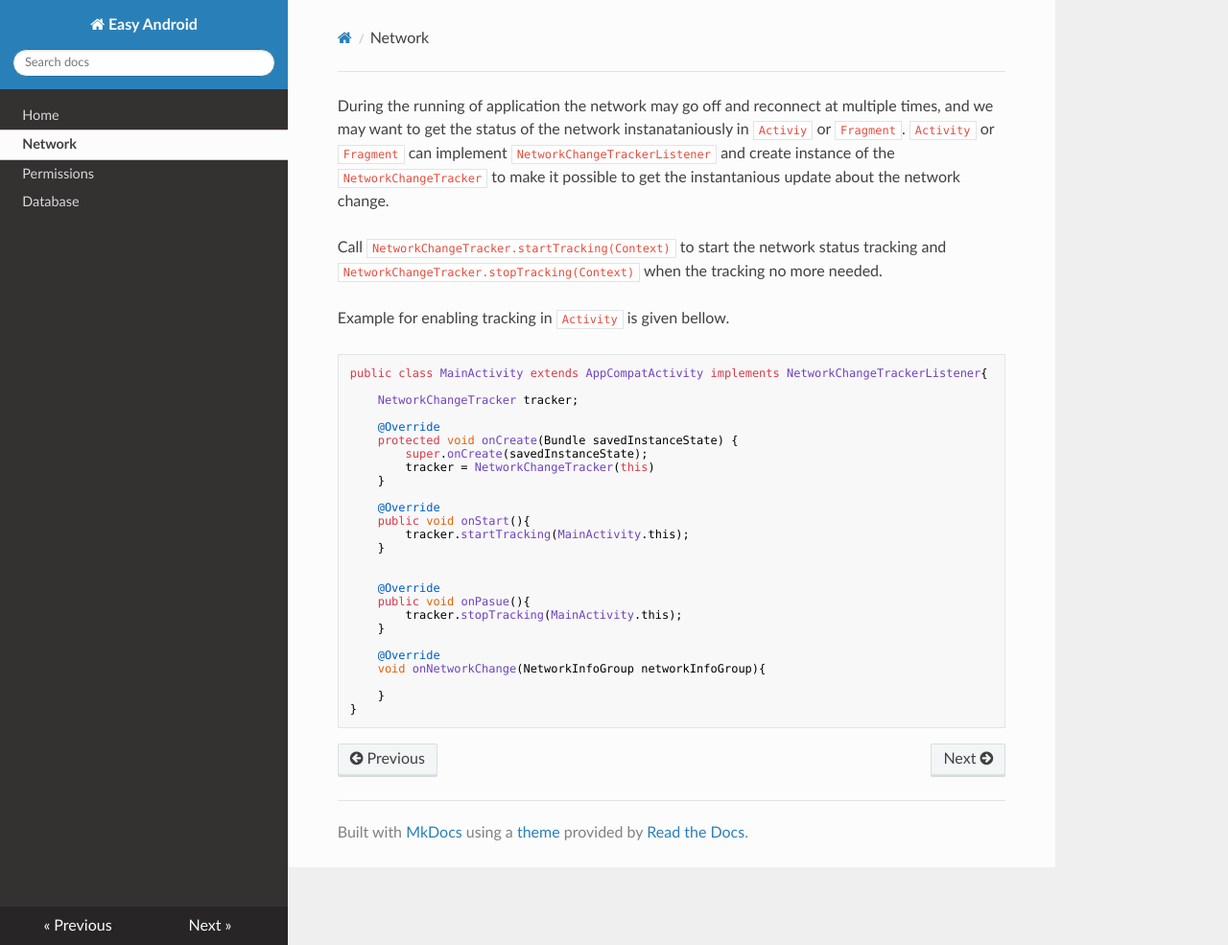
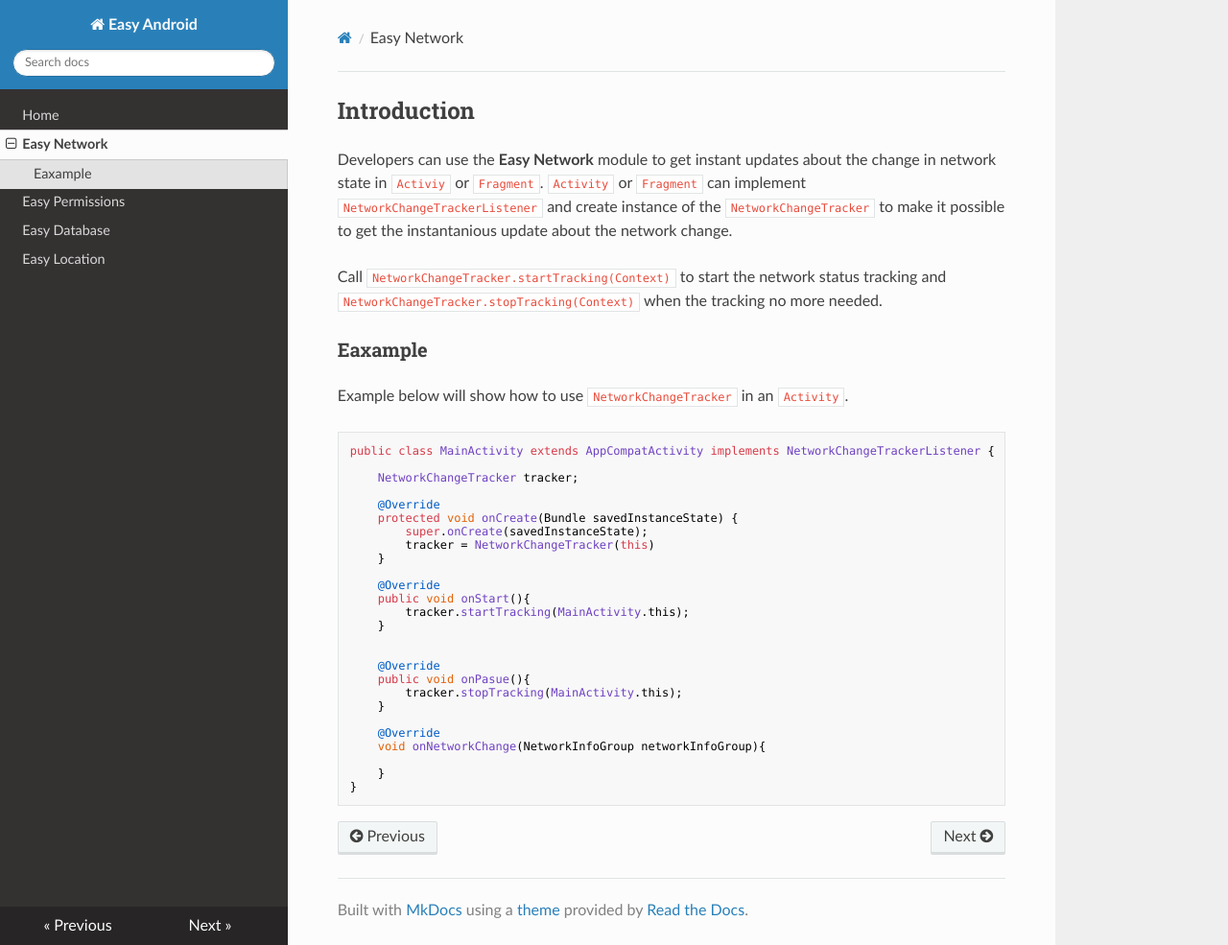
Before and after one commit to SarathBabu/easy-android, an MkDocs documentation site: the page built from docs-src/docs/network.md, in a window 1280 px wide and 985 px high. Shown: the whole window at 96% size. Built offline with MkDocs 1.6.1, drawn with Linux system fonts in a browser that asks for light colours; nearby versions of some CDN libraries; old or Windows-style settings are respelled for this version of MkDocs.

Commit message:
doc updated

```diff
--- a/docs-src/docs/network.md
+++ b/docs-src/docs/network.md
@@ -1,10 +1,12 @@
-During the running of application the network may go off and reconnect at multiple times, and we may want to get the status of the network instanataniously in `Activiy` or `Fragment`. `Activity` or `Fragment` can implement `NetworkChangeTrackerListener` and create instance of the `NetworkChangeTracker` to make it possible to get the instantanious update about the network change.
+## Introduction
+Developers can use the **Easy Network** module to get instant updates about the change in network state in `Activiy` or `Fragment`. `Activity` or `Fragment` can implement `NetworkChangeTrackerListener` and create instance of the `NetworkChangeTracker` to make it possible to get the instantanious update about the network change.
 
 Call `NetworkChangeTracker.startTracking(Context)` to start the network status tracking and `NetworkChangeTracker.stopTracking(Context)` when the tracking no more needed.
 
-Example for enabling tracking in `Activity` is given bellow.
+### Eaxample
+Example below will show how to use `NetworkChangeTracker` in an `Activity`.
 
-    public class MainActivity extends AppCompatActivity implements NetworkChangeTrackerListener{
+    public class MainActivity extends AppCompatActivity implements NetworkChangeTrackerListener {
 
         NetworkChangeTracker tracker;
 
--- a/docs-src/mkdocs.yml
+++ b/docs-src/mkdocs.yml
@@ -1,7 +1,8 @@
 site_name: Easy Android
 pages:
   - Home: index.md
-  - Network: network.md
-  - Permissions: permission.md
-  - Database: database.md
+  - Easy Network: network.md
+  - Easy Permissions: permission.md
+  - Easy Database: database.md
+  - Easy Location: location.md
 theme: readthedocs
```
Also changed, not shown: docs-src/docs/database.md (+1 -0 lines), docs-src/docs/index.md (+3 -1 lines), docs-src/docs/location.md (added, +3 -0 lines), docs-src/docs/permission.md (+3 -1 lines).
